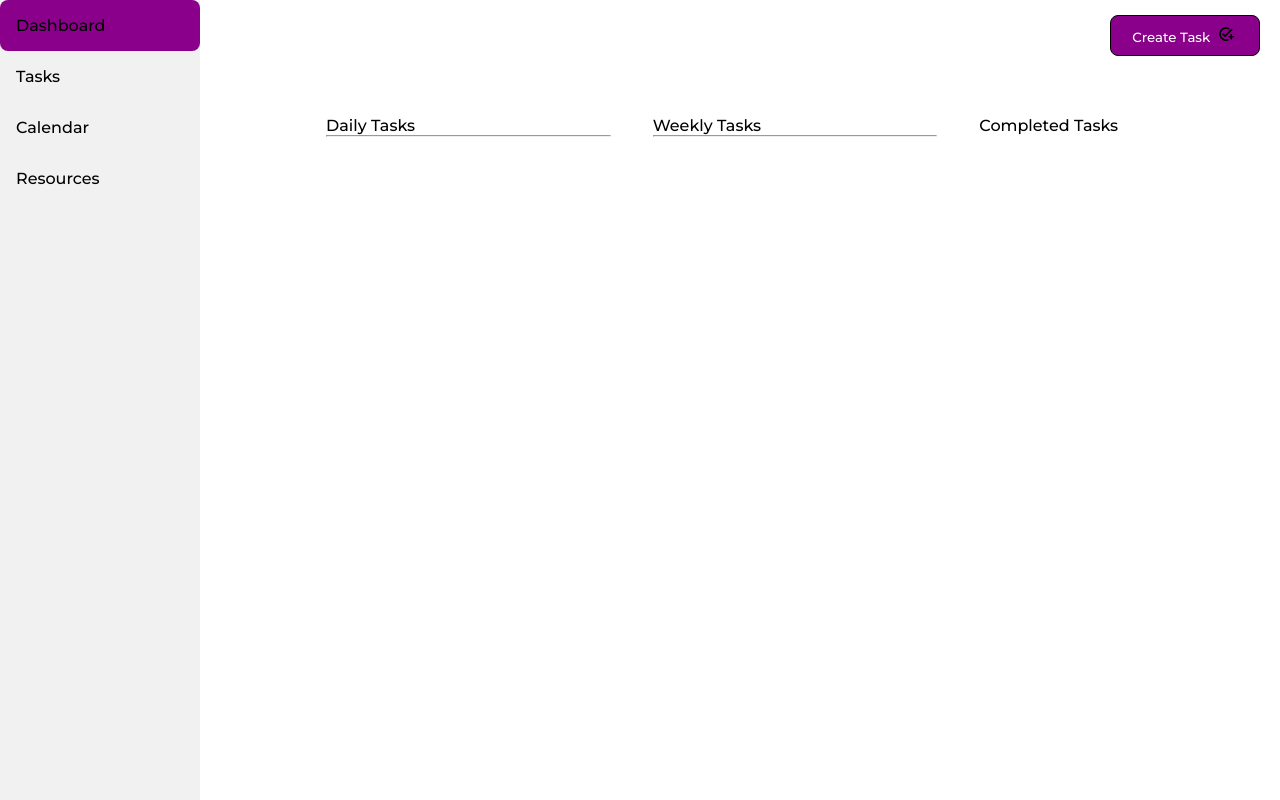
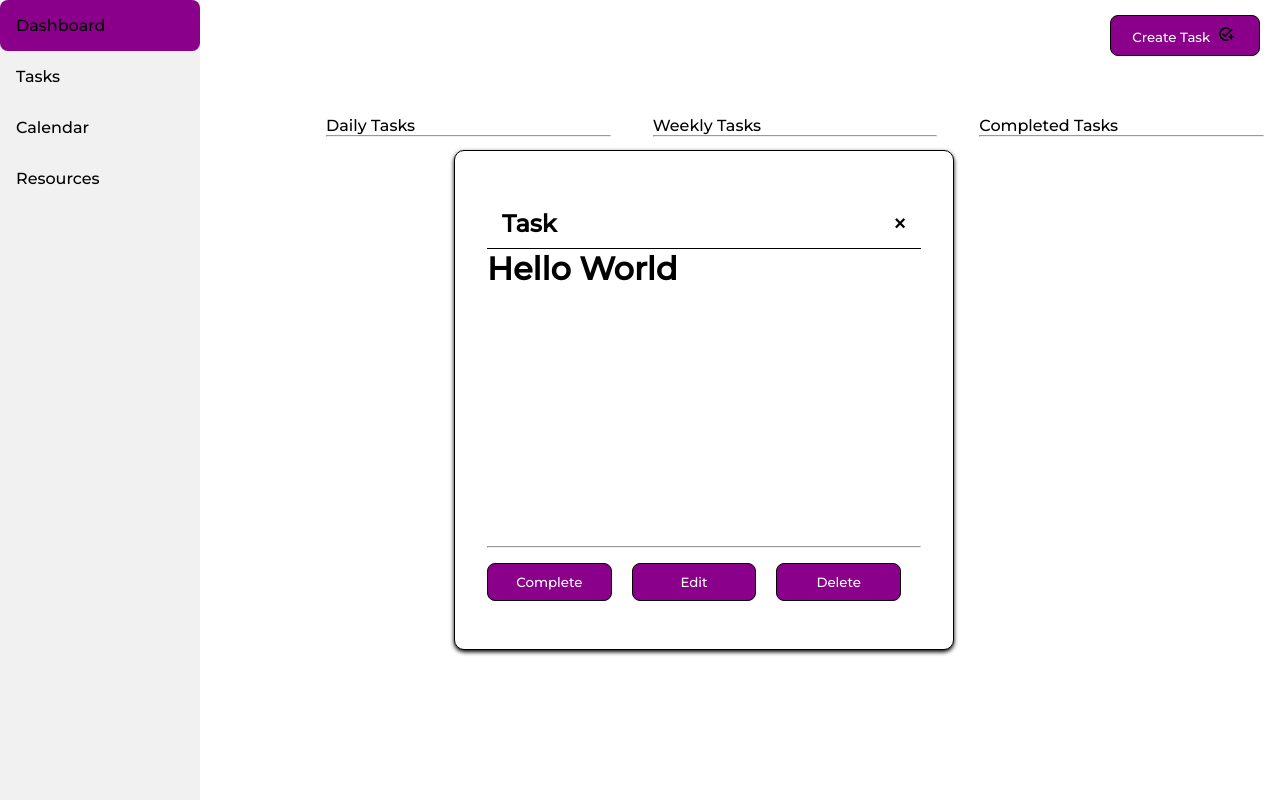
Before and after one commit to horiaomar25/Task-Management-in-Vanilla-JavaScript, a plain HTML site: page client/tasks.html in a window 1280 px wide. Drawn offline with Linux system fonts and the light colour scheme; no server answers.

Commit message:
working on edit/delete for tasks and complete checkbox

```diff
--- a/client/tasks.css
+++ b/client/tasks.css
@@ -173,7 +173,82 @@ input[type="checkbox"] + label {
   padding: 20px;
   border: solid black 1px;
   max-width: 270px;
-
   border-radius: 8px;
 
 }
+
+.task-expand{
+    display: hidden;
+    /*position allows the popup to follow that user when they scroll*/
+  position: fixed;
+  /*top and left will center the top left corner of our screen*/
+  top: 50%;
+  left: 55%;
+  padding: 3em 2em;
+  border: 1px solid black;
+  border-radius: 10px;
+  /*will center the popup*/
+  transform: translate(-50%, -50%);
+  z-index: 10;
+  background-color: white;
+  width: 500px;
+  max-width: 80%;
+  box-shadow: 0 2px 4px 0;
+  height: 500px;
+
+}
+
+.task-header {
+  padding: 10px 15px;
+  display: flex;
+  justify-content: space-between;
+  align-items: center;
+  border-bottom: 1px solid black;
+}
+
+.task-header #close-button {
+  cursor: pointer;
+  border: none;
+  outline: none;
+  background: white;
+  font-size: 1.25rem;
+  font-weight: bold;
+}
+
+.task-info{
+
+  height: 300px;
+
+}
+
+.task-expand {
+  display: flex;
+  flex-direction: column;
+}
+
+.task-info {
+  margin-bottom: 10px;
+}
+
+.btn-container {
+  display: flex;
+  align-items: center;
+  flex-direction: row;
+}
+
+
+
+
+
+#edit, #delete, #complete {
+  margin-left: 10px;
+  background-color: #8b008b;
+  width: 150px;
+  padding: 10px;
+  border: black solid 1px;
+  border-radius: 8px;
+  font-family: "Montserrat";
+  color: white;
+  float: right;
+  margin: 15px 20px 0 0;
+}
--- a/client/tasks.html
+++ b/client/tasks.html
@@ -100,8 +100,35 @@
 
   </div>
 
-  <div class="completed-task">Completed Tasks</div>
+  <div class="completed-task">
+    Completed Tasks
+    <hr/>
 
+  </div>
+
+</div>
+
+<!--Modal to expand task cards with update/delete/complete function-->
+<div class="task-expand">
+  <div class="task-header">
+  <h2>Task</h2>
+  <button id="close-button" class="close-task">&times;</button>
+</div>
+   <div class="task-info">
+    <h1>Hello World</h1>
+
+
+
+  </div>
+  <hr/>
+  <div class="btn-container">
+  <button id="complete">Complete</button>
+
+
+
+<button id="edit">Edit</button>
+  <button id="delete">Delete</button>
+</div>
 </div>
 
 
--- a/client/tasks.js
+++ b/client/tasks.js
@@ -1,6 +1,7 @@
 const addButton = document.querySelector("#create_task"); // Use '#' to select by ID
 const taskForm = document.getElementById("pop-up");
 const closeButton = document.getElementById("close-button");
+const submitButton = document.getElementById('add-button');
 
 // Click on create task and open the form.
 addButton.addEventListener("click", function () {
@@ -12,8 +13,12 @@ closeButton.addEventListener("click", function () {
   taskForm.style.display = "none";
 });
 
+submitButton.addEventListener('click', function () {
+  taskForm.style.display = "none";
+})
+
 //fetch data/ send data
-document.getElementById('add-button').addEventListener('click', function(e){
+const formToServer = document.getElementById('add-button').addEventListener('click', function(e){
   e.preventDefault();
   const formData= new FormData(document.getElementById('taskForm'));
   const task_name = formData.get('task_name');
@@ -110,7 +115,14 @@ const taskData = fetch('http://localhost:3001/tasks/')
   console.error(error);
 });
 
-// Function to create a task card element
+// close the task information pop up.
+const closeTaskInformation = document.querySelector('.close-task');
+const taskInformation = document.querySelector('.task-expand');
+
+closeTaskInformation.addEventListener('click', function (){
+  taskInformation.style.display='none';
+})
+
 
 
 
```
